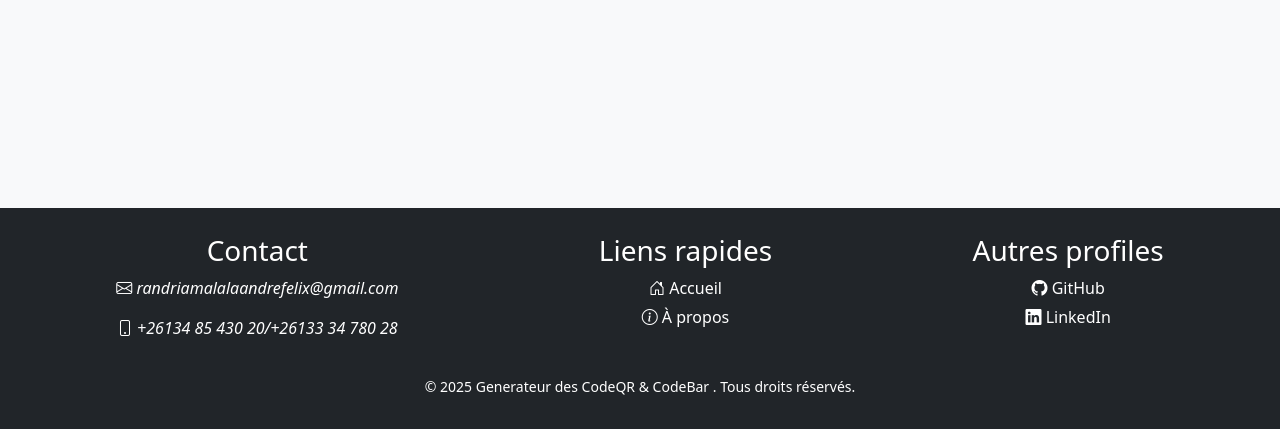
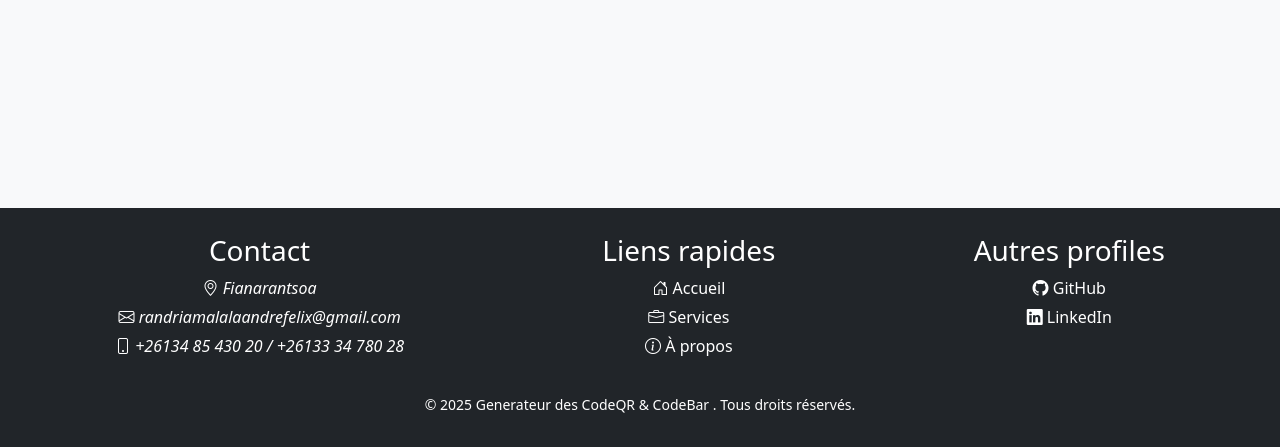
Before and after one commit to randriamalala5/qr-bar-encoding, a Flask app: page / in a window 1280 px wide. Shown: the part 980-1427 px from the top of the page. Run offline with Flask 2, Linux system fonts and the light colour scheme; some web fonts are replaced.

Commit message:
4eme Modification du footer

```diff
--- a/templates/index.html
+++ b/templates/index.html
@@ -117,15 +117,18 @@
 	<div class="footer-container">
         <div class="footer-section">
             <h3>Contact</h3>
-            <p><i class="bi bi-envelope"> randriamalalaandrefelix@gmail.com</i></p>
-            <p><i class="bi bi-phone"> +26134 85 430 20/+26133 34 780 28 </i></p>
+			<ul>
+				<li><i class="bi bi-geo-alt"> Fianarantsoa </i></li>
+				<li><i class="bi bi-envelope"> randriamalalaandrefelix@gmail.com</i></li>
+				<li><i class="bi bi-phone"> +26134 85 430 20 / +26133 34 780 28 </i></li>
+			</ul>
         </div>
         <div class="footer-section">
             <h3>Liens rapides</h3>
             <ul>
                 <li><a href="/"><i class="bi bi-house-door"></i> Accueil</a></li>
+                <li><a href="#"><i class="bi bi-briefcase"></i> Services</a></li>
                 <li><a href="#"><i class="bi bi-info-circle"></i> À propos</a></li>
-                <!--<li><a href="#"><i class="bi bi-briefcase"> Services</i></a></li>-->
             </ul>
         </div>
         <div class="footer-section">
```
